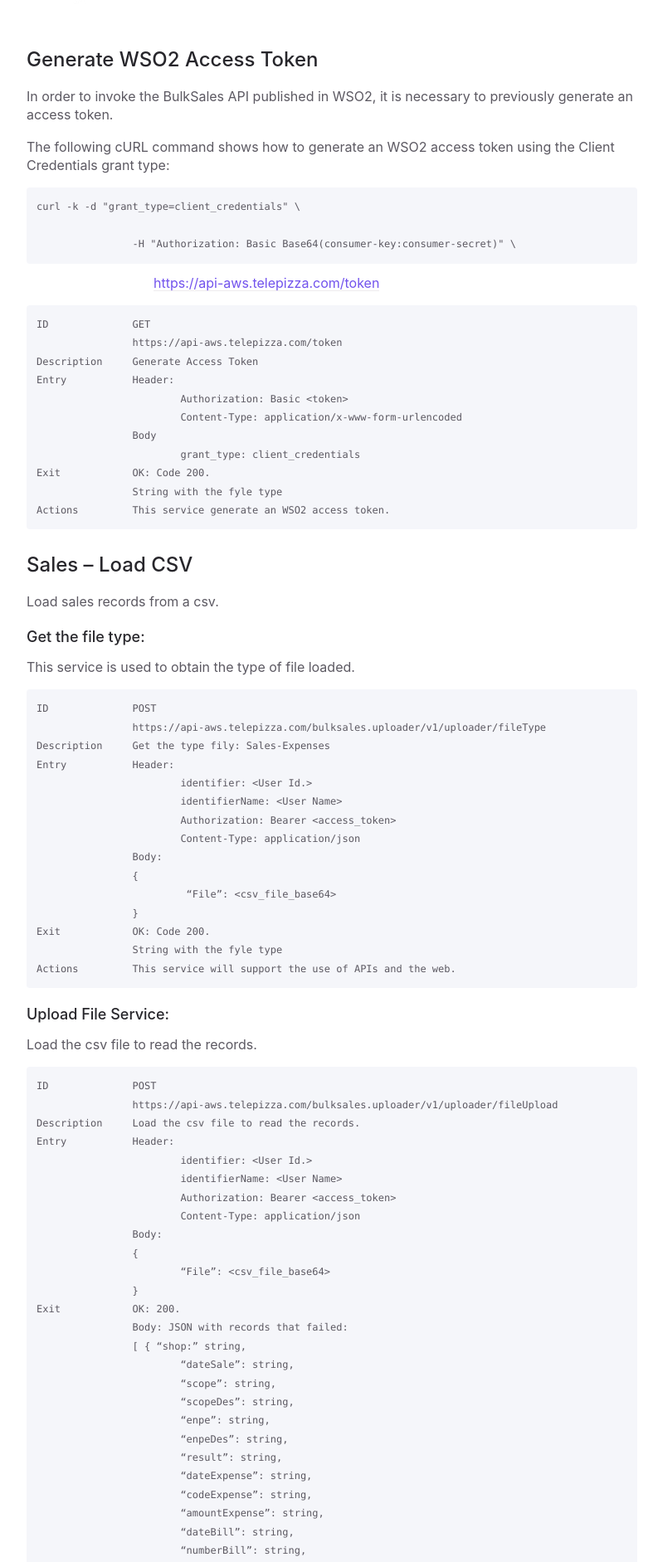
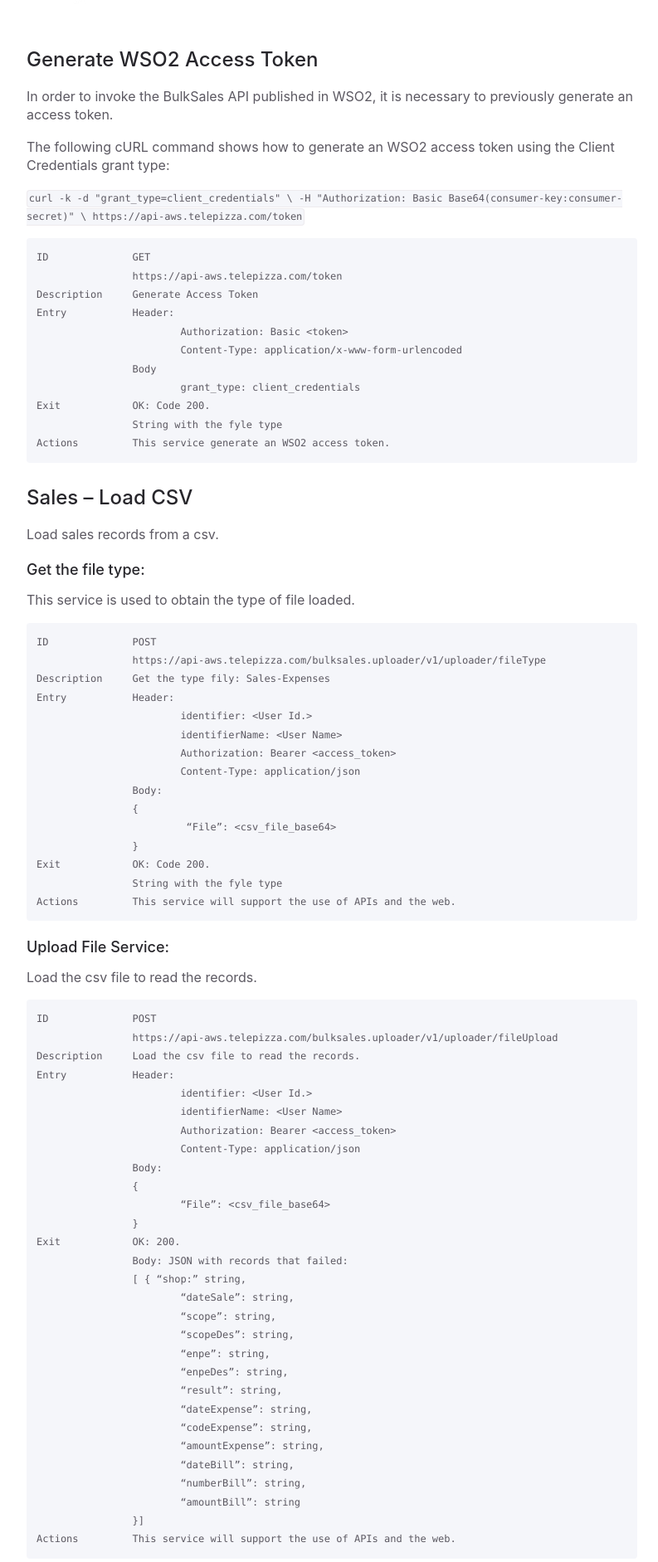
Before and after one commit to abeltranes/abeltranes.github.io, a Jekyll site: the page built from docs/API_Services_Bulksales_2.md, in a window 1280 px wide. Shown: the part 2528-4411 px from the top of the page at 83% size, without its empty margins (356-1149 px from the left). Built offline with Jekyll 4.4.1, drawn with Linux system fonts in a browser that asks for light colours; part of the change alters nothing that is shown; some of the changed text lies outside the part shown.

Commit message:
Update API_Services_Bulksales_2.md

`````diff
--- a/docs/API_Services_Bulksales_2.md
+++ b/docs/API_Services_Bulksales_2.md
@@ -71,11 +71,9 @@ In order to invoke the BulkSales API published in WSO2, it is necessary to previ
 
 The following cURL command shows how to generate an WSO2 access token using the Client Credentials grant type:
 
-	curl -k -d "grant_type=client_credentials" \
-
-			-H "Authorization: Basic Base64(consumer-key:consumer-secret)" \
-
-&nbsp;&nbsp;&nbsp; &nbsp;&nbsp;&nbsp; &nbsp;&nbsp;&nbsp; &nbsp;&nbsp;&nbsp; &nbsp;&nbsp;&nbsp; &nbsp;&nbsp;&nbsp;&nbsp;&nbsp;&nbsp; &nbsp;&nbsp;&nbsp; &nbsp;&nbsp;&nbsp;[https://api-aws.telepizza.com/token](https://api-aws.telepizza.com/token)
+````curl -k -d "grant_type=client_credentials" \
+		-H "Authorization: Basic Base64(consumer-key:consumer-secret)" \
+		https://api-aws.telepizza.com/token````
 
 ~~~
 ID		GET
@@ -98,6 +96,7 @@ Load sales records from a csv.
 ### Get the file type:
 
 This service is used to obtain the type of file loaded.
+
 ~~~
 ID 		POST
 		https://api-aws.telepizza.com/bulksales.uploader/v1/uploader/fileType
@@ -119,6 +118,7 @@ Actions	 	This service will support the use of APIs and the web.
 ### Upload File Service:
 
 Load the csv file to read the records.
+
 ~~~
 ID 		POST
 		https://api-aws.telepizza.com/bulksales.uploader/v1/uploader/fileUpload
@@ -150,6 +150,7 @@ Exit 		OK: 200.
 		}]
 Actions 	This service will support the use of APIs and the web.
 ~~~
+
 Once the corresponding validations have been made about the type of file and its records (correct file and mandatory fields filled in), the following checks and calls to the services will be made:
 
 * Checking Store field: Check that the store that comes in the csv file corresponds to valid store. Service defined in point 4.1.1
`````
